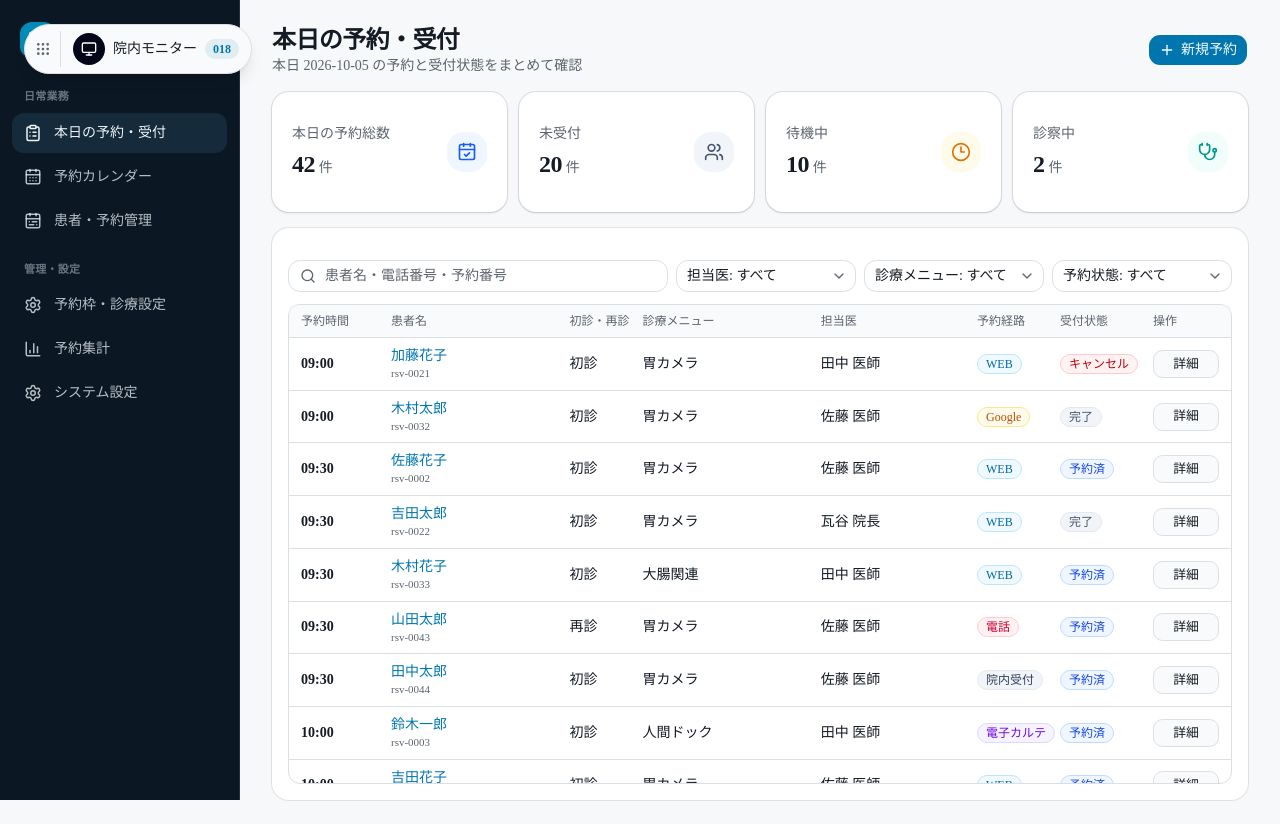
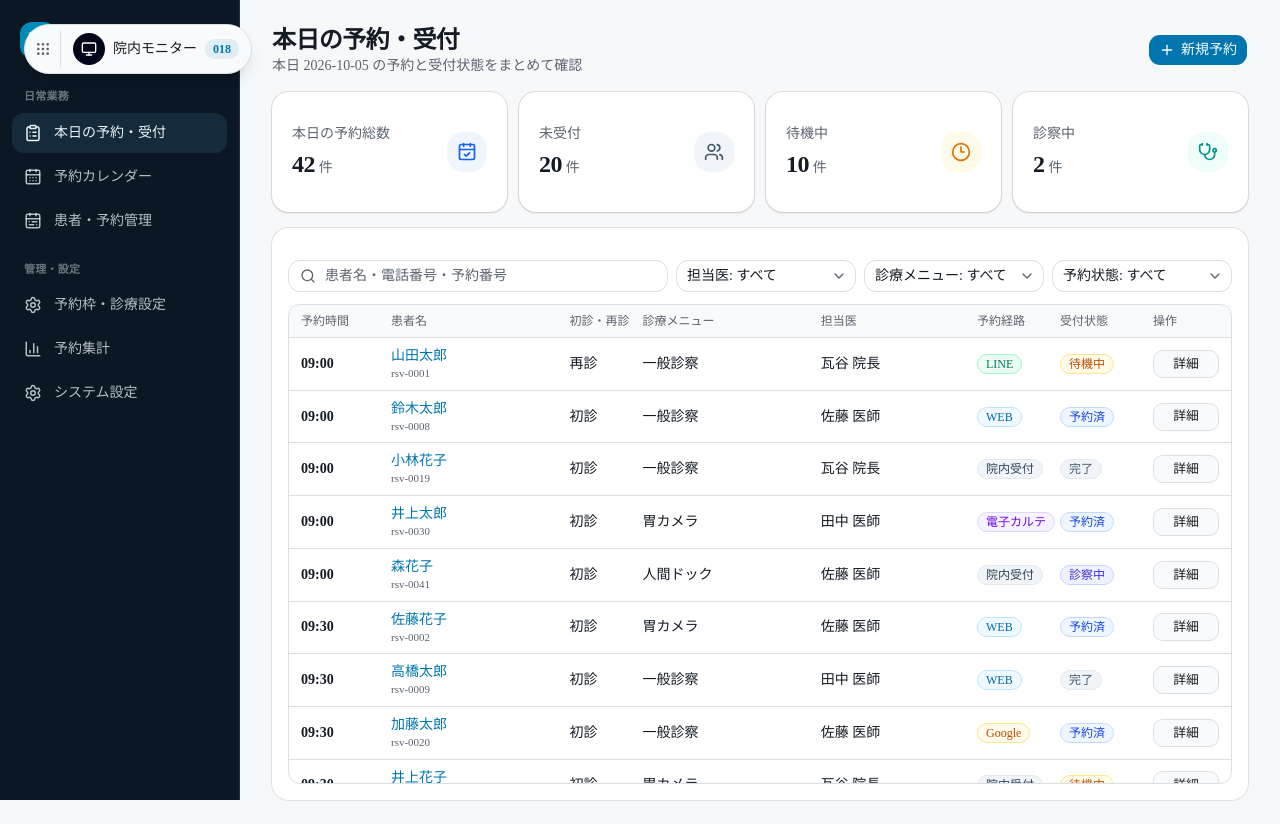
Before and after one commit to crestix-company/crestix-clinic-reservation-system, a Next.js app: page /admin in a window 1280 px wide. Built offline with nearby package versions, Linux system fonts and the light colour scheme.

Commit message:
fix: remove timeless sample reservations (#9)

```diff
--- a/src/data/mock/reservations.ts
+++ b/src/data/mock/reservations.ts
@@ -76,8 +76,8 @@ reservationsToday.push(
     patientId: NAMED_PATIENTS.yamadaTaro.id,
     reservationTypeId: RESERVATION_TYPE_IDS.GENERAL,
     date: TODAY,
-    startTime: "",
-    endTime: "",
+    startTime: "09:00",
+    endTime: "09:30",
     source: "LINE",
     status: "WAITING",
   }),
@@ -103,8 +103,8 @@ reservationsToday.push(
     patientId: NAMED_PATIENTS.takahashiMisaki.id,
     reservationTypeId: RESERVATION_TYPE_IDS.GENERAL,
     date: TODAY,
-    startTime: "",
-    endTime: "",
+    startTime: "10:30",
+    endTime: "11:00",
     source: "COUNTER",
     status: "IN_CONSULTATION",
   }),
@@ -192,9 +192,8 @@ for (const cell of remainingCells) {
   for (let i = 0; i < cell.count; i += 1) {
     const status = statusPool[statusCursor % statusPool.length];
     statusCursor += 1;
-    const isGeneral = cell.type === RESERVATION_TYPE_IDS.GENERAL;
-    const startTime = isGeneral ? "" : EXAM_SLOTS[slotCursor % EXAM_SLOTS.length];
-    if (!isGeneral) slotCursor += 1;
+    const startTime = EXAM_SLOTS[slotCursor % EXAM_SLOTS.length];
+    slotCursor += 1;
     reservationsToday.push(
       buildReservation({
         patientId: nextFillerPatientId(),
@@ -215,43 +214,43 @@ reservationsToday.push({ ...buildReservation({ patientId: NAMED_PATIENTS.tanakaT
 
 // A longitudinal demo history for the patient detail screen.
 reservationsToday.push(
-  { ...buildReservation({ patientId: NAMED_PATIENTS.yamadaTaro.id, reservationTypeId: RESERVATION_TYPE_IDS.GENERAL, date: "2026-04-10", startTime: "", endTime: "", source: "WEB", status: "COMPLETED" }), doctorId: "dr-director" },
+  { ...buildReservation({ patientId: NAMED_PATIENTS.yamadaTaro.id, reservationTypeId: RESERVATION_TYPE_IDS.GENERAL, date: "2026-04-10", startTime: "09:00", endTime: "09:30", source: "WEB", status: "COMPLETED" }), doctorId: "dr-director" },
   { ...buildReservation({ patientId: NAMED_PATIENTS.yamadaTaro.id, reservationTypeId: RESERVATION_TYPE_IDS.GASTRO, date: "2026-06-15", startTime: "10:00", endTime: "10:30", source: "WEB", status: "COMPLETED" }), doctorId: "dr-director" },
-  { ...buildReservation({ patientId: NAMED_PATIENTS.yamadaTaro.id, reservationTypeId: RESERVATION_TYPE_IDS.GENERAL, date: "2026-11-09", startTime: "", endTime: "", source: "WEB", status: "RESERVED" }), doctorId: "dr-director" },
+  { ...buildReservation({ patientId: NAMED_PATIENTS.yamadaTaro.id, reservationTypeId: RESERVATION_TYPE_IDS.GENERAL, date: "2026-11-09", startTime: "09:30", endTime: "10:00", source: "WEB", status: "RESERVED" }), doctorId: "dr-director" },
 );
 
 // --- Additional reservations on other October dates, for the calendar, --
 // --- week/month views and the analytics screen.                        --
 const otherDateSpecs: { date: string; type: string; source: ReservationSource; status: ReservationStatus; time: string }[] = [
   { date: "2026-10-01", type: RESERVATION_TYPE_IDS.GASTRO, source: "WEB", status: "COMPLETED", time: "09:30" },
-  { date: "2026-10-01", type: RESERVATION_TYPE_IDS.GENERAL, source: "COUNTER", status: "COMPLETED", time: "" },
+  { date: "2026-10-01", type: RESERVATION_TYPE_IDS.GENERAL, source: "COUNTER", status: "COMPLETED", time: "09:30" },
   { date: "2026-10-02", type: RESERVATION_TYPE_IDS.COLON, source: "LINE", status: "COMPLETED", time: "10:30" },
   { date: "2026-10-02", type: RESERVATION_TYPE_IDS.CHECKUP, source: "EHR", status: "COMPLETED", time: "09:00" },
-  { date: "2026-10-03", type: RESERVATION_TYPE_IDS.GENERAL, source: "LINE", status: "COMPLETED", time: "" },
+  { date: "2026-10-03", type: RESERVATION_TYPE_IDS.GENERAL, source: "LINE", status: "COMPLETED", time: "10:00" },
   { date: "2026-10-03", type: RESERVATION_TYPE_IDS.GASTRO, source: "GOOGLE", status: "COMPLETED", time: "14:00" },
   { date: "2026-10-04", type: RESERVATION_TYPE_IDS.OTHER, source: "WEB", status: "COMPLETED", time: "11:00" },
-  { date: "2026-10-04", type: RESERVATION_TYPE_IDS.GENERAL, source: "WEB", status: "COMPLETED", time: "" },
+  { date: "2026-10-04", type: RESERVATION_TYPE_IDS.GENERAL, source: "WEB", status: "COMPLETED", time: "10:30" },
   { date: "2026-10-06", type: RESERVATION_TYPE_IDS.GASTRO, source: "WEB", status: "RESERVED", time: "09:30" },
   { date: "2026-10-06", type: RESERVATION_TYPE_IDS.COLON, source: "LINE", status: "RESERVED", time: "10:30" },
-  { date: "2026-10-06", type: RESERVATION_TYPE_IDS.GENERAL, source: "COUNTER", status: "RESERVED", time: "" },
+  { date: "2026-10-06", type: RESERVATION_TYPE_IDS.GENERAL, source: "COUNTER", status: "RESERVED", time: "11:00" },
   { date: "2026-10-07", type: RESERVATION_TYPE_IDS.CHECKUP, source: "EHR", status: "RESERVED", time: "09:00" },
   { date: "2026-10-07", type: RESERVATION_TYPE_IDS.GASTRO, source: "LINE", status: "RESERVED", time: "13:30" },
-  { date: "2026-10-08", type: RESERVATION_TYPE_IDS.GENERAL, source: "WEB", status: "RESERVED", time: "" },
+  { date: "2026-10-08", type: RESERVATION_TYPE_IDS.GENERAL, source: "WEB", status: "RESERVED", time: "13:00" },
   { date: "2026-10-08", type: RESERVATION_TYPE_IDS.COLON, source: "GOOGLE", status: "RESERVED", time: "11:00" },
   { date: "2026-10-09", type: RESERVATION_TYPE_IDS.GASTRO, source: "WEB", status: "RESERVED", time: "10:00" },
   { date: "2026-10-09", type: RESERVATION_TYPE_IDS.OTHER, source: "EHR", status: "RESERVED", time: "14:30" },
   { date: "2026-10-12", type: RESERVATION_TYPE_IDS.CHECKUP, source: "WEB", status: "RESERVED", time: "09:00" },
   { date: "2026-10-13", type: RESERVATION_TYPE_IDS.GASTRO, source: "LINE", status: "RESERVED", time: "09:30" },
-  { date: "2026-10-14", type: RESERVATION_TYPE_IDS.GENERAL, source: "LINE", status: "RESERVED", time: "" },
+  { date: "2026-10-14", type: RESERVATION_TYPE_IDS.GENERAL, source: "LINE", status: "RESERVED", time: "13:30" },
   { date: "2026-10-15", type: RESERVATION_TYPE_IDS.COLON, source: "WEB", status: "RESERVED", time: "11:30" },
   { date: "2026-10-16", type: RESERVATION_TYPE_IDS.GASTRO, source: "GOOGLE", status: "RESERVED", time: "13:00" },
-  { date: "2026-10-19", type: RESERVATION_TYPE_IDS.GENERAL, source: "WEB", status: "RESERVED", time: "" },
+  { date: "2026-10-19", type: RESERVATION_TYPE_IDS.GENERAL, source: "WEB", status: "RESERVED", time: "13:00" },
   { date: "2026-10-20", type: RESERVATION_TYPE_IDS.CHECKUP, source: "EHR", status: "RESERVED", time: "09:00" },
   { date: "2026-10-21", type: RESERVATION_TYPE_IDS.GASTRO, source: "WEB", status: "RESERVED", time: "10:00" },
-  { date: "2026-10-21", type: RESERVATION_TYPE_IDS.GENERAL, source: "COUNTER", status: "RESERVED", time: "" },
+  { date: "2026-10-21", type: RESERVATION_TYPE_IDS.GENERAL, source: "COUNTER", status: "RESERVED", time: "11:00" },
   { date: "2026-10-23", type: RESERVATION_TYPE_IDS.COLON, source: "LINE", status: "RESERVED", time: "10:30" },
   { date: "2026-10-27", type: RESERVATION_TYPE_IDS.GASTRO, source: "WEB", status: "RESERVED", time: "13:30" },
-  { date: "2026-10-28", type: RESERVATION_TYPE_IDS.GENERAL, source: "LINE", status: "RESERVED", time: "" },
+  { date: "2026-10-28", type: RESERVATION_TYPE_IDS.GENERAL, source: "LINE", status: "RESERVED", time: "13:30" },
   { date: "2026-10-30", type: RESERVATION_TYPE_IDS.CHECKUP, source: "WEB", status: "RESERVED", time: "14:00" },
 ];
 
```
